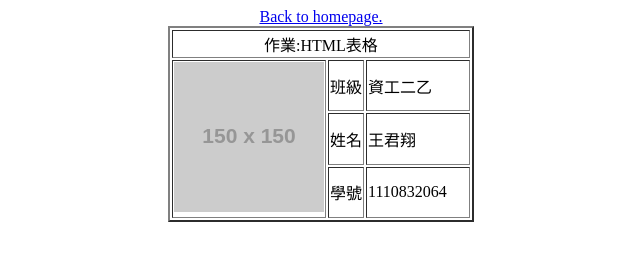
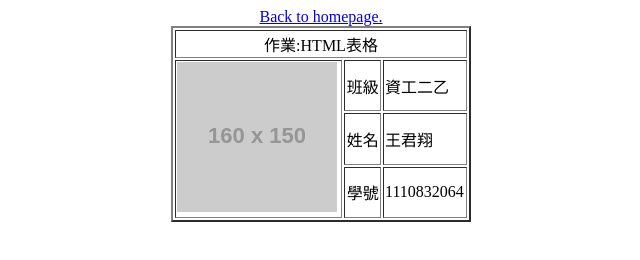
Before and after one commit to jiu-lin107141137/progamming_-Language-2nd_grade-, a plain HTML site: page homework/homework1.html in a window 1280 px wide. Shown: the whole page, without its empty margins (319-959 px from the left). Drawn offline with Linux system fonts and the light colour scheme; placeholder pictures from the web are drawn by us.

Commit message:
Update homework1.html

```diff
--- a/homework/homework1.html
+++ b/homework/homework1.html
@@ -15,7 +15,7 @@
 		<a href="https://jiu-lin107141137.github.io/progamming_-Language-2nd_grade-/" align="center">Back to homepage.</a>
 	</center>
 
-	<table align="center" border="2">
+	<table align="center" border="2" width="300">
 		<tr>
 			<td colspan = "3" align="center">
 				作業:HTML表格
@@ -23,7 +23,7 @@
 		</tr>
 		<tr>
 			<td rowspan = "3">
-				<img src="https://fakeimg.pl/150x150/0000ff/?text=Fake Img">
+				<img src="https://fakeimg.pl/160x150/0000ff/?text=Fake Img">
 			</td>
 			<td align="center">班級</td>
 			<td>資工二乙</td>
@@ -34,7 +34,7 @@
 		</tr>
 		<tr>
 			<td align="center">學號</td>
-			<td width="100">1110832064</td>
+			<td width="80">1110832064</td>
 		</tr>
 	</table>
 </body>
```
